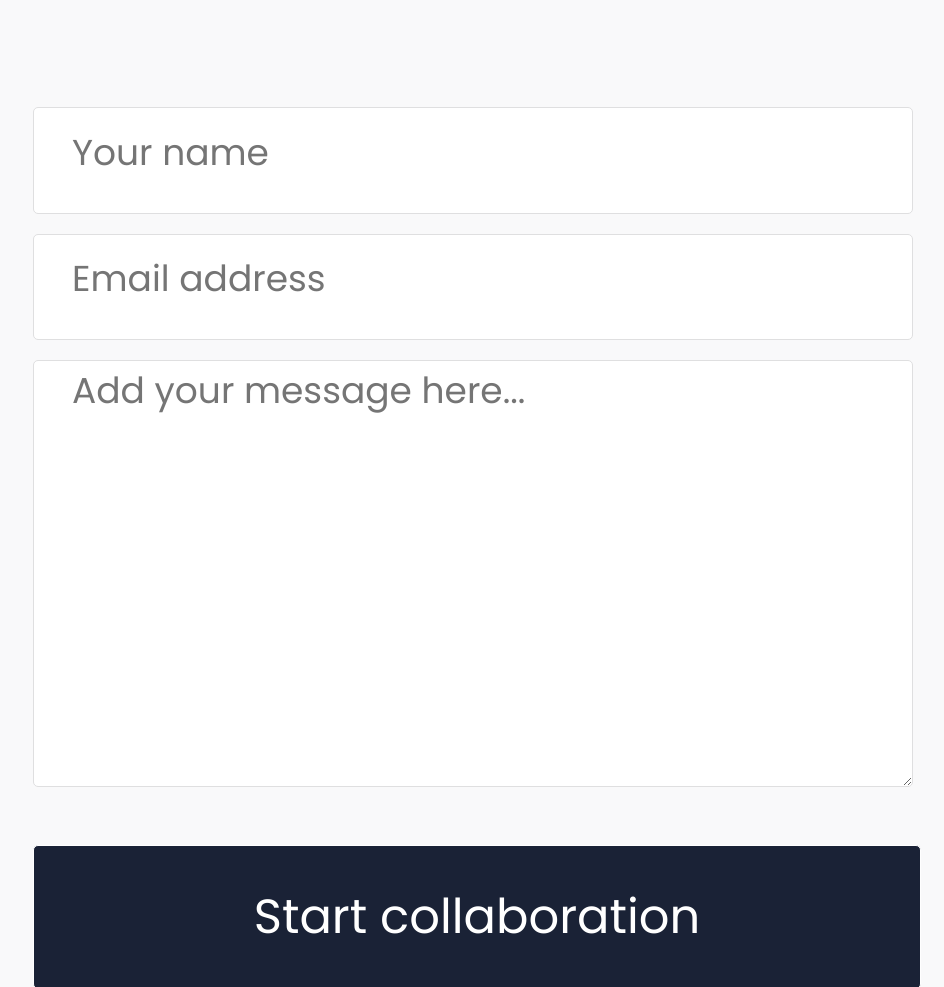
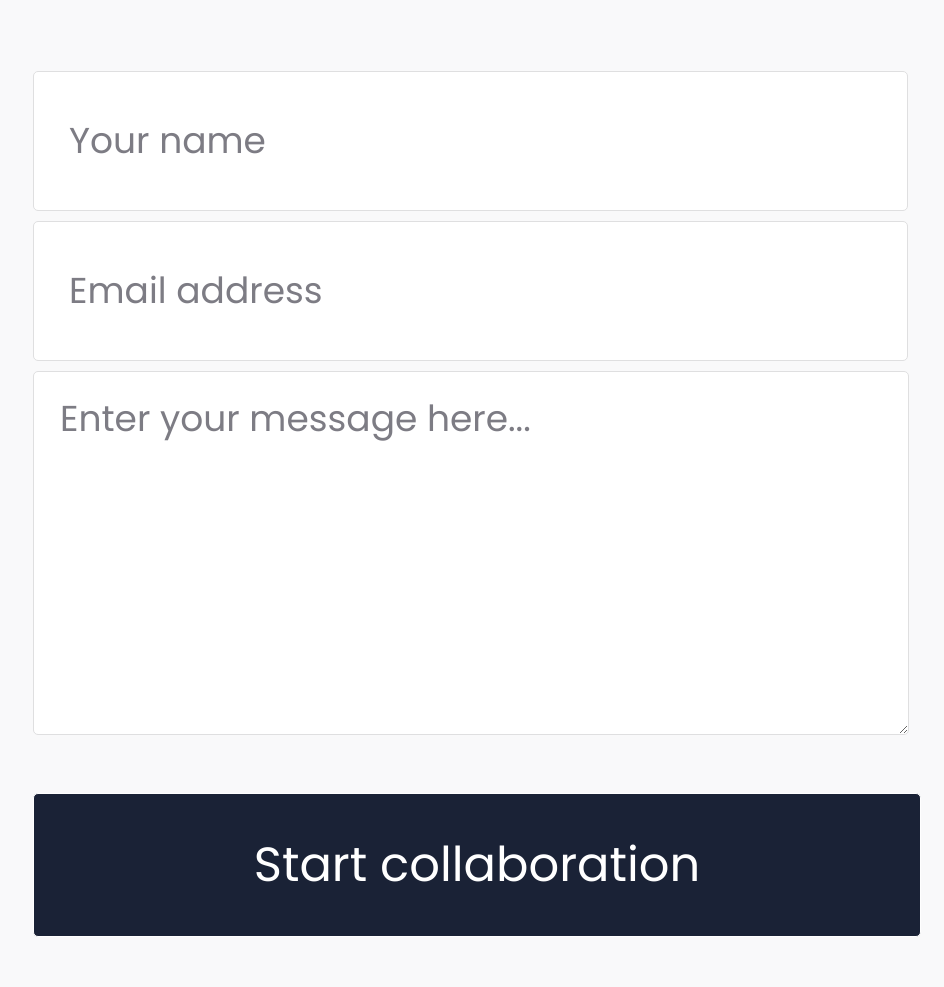
Before and after one commit to s2jack/create-portfolio-website, a plain HTML site: page index.html in a window 1280 px wide. Shown: the part 10089-11076 px from the top of the page, without its empty margins (17-961 px from the left). Drawn offline with Linux system fonts and the light colour scheme.

Commit message:
Update Form element Fix paddings Fix font sizes Fix button hover effect

```diff
--- a/index.html
+++ b/index.html
@@ -135,14 +135,10 @@
           <!-- modify this form HTML and place wherever you want your form -->
           <form class="contact-form"
           action="https://formspree.io/f/xeqwogzg"
-          method="POST"
-          >
-          <label for="name"></label>
+          method="POST">
           <input class="st-input" type="text" name="name" placeholder="Your name" maxlength="30" required>
-          <label for="email"></label>
           <input class="st-input" type="email" name="email" placeholder="Email address" required>
-          <label for="message"></label>
-          <textarea name="message" type="text" maxlength="500" placeholder="Add your message here..." required></textarea>
+          <textarea name="message" type="text" maxlength="500" placeholder="Enter your message here..." required></textarea>
           <!-- your other form fields go here -->
           <button class="btn-submit" type="submit">Start collaboration</button>
           </form>
--- a/styles.css
+++ b/styles.css
@@ -283,9 +283,9 @@ li::before {
 
 #form-message {
   padding-top: -15rem;
-  font-family: Poppins-semibold, Arial, Helvetica, sans-serif;
+  font-family: Poppins, Arial, Helvetica, sans-serif;
   font-weight: 400;
-  font-size: 20px;
+  font-size: 15px;
 }
 
 .contact-form {
@@ -302,8 +302,12 @@ li::before {
   border: 1px solid #dfdfe0;
   border-radius: 5px;
   box-sizing: border-box;
-  width: 66em;
-  height: 8em;
+  width: 25em;
+  height: 4em;
+  font-size: 35px;
+  font-family: Poppins, Arial, Helvetica, sans-serif;
+  color: #1a2236;
+  padding-left: 1em;
 }
 
 #footer-bg {
@@ -322,22 +326,27 @@ input::placeholder {
   font-size: 36px;
   font-family: Poppins, Arial, Helvetica, sans-serif;
   font-weight: 400;
-  padding-left: 1em;
+  color: #7d7c84;
 }
 
 textarea::placeholder {
   font-size: 36px;
   font-family: Poppins, Arial, Helvetica, sans-serif;
   font-weight: 400;
-  padding-left: 1em;
+  color: #7d7c84;
 }
 
 textarea {
   border: 1px solid #dfdfe0;
   border-radius: 5px;
   box-sizing: border-box;
-  width: 66em;
-  height: 32em;
+  width: 33.7em;
+  height: 14em;
+  font-size: 26px;
+  font-family: Poppins, Arial, Helvetica, sans-serif;
+  color: #1a2236;
+  padding-left: 1em;
+  padding-top: 0.75em;
 }
 
 .btn-submit {
@@ -359,9 +368,9 @@ textarea {
   font-size: 48px;
   font-family: Poppins, Arial, Helvetica, sans-serif;
   font-weight: 500;
-  border: 1px solid #fff;
+  border: 1px solid #1a2236;
   border-radius: 5px;
-  background-color: #b9b9b9;
+  background-color: #fff;
   color: #1a2236;
   box-sizing: border-box;
   width: 18.5em;
```
